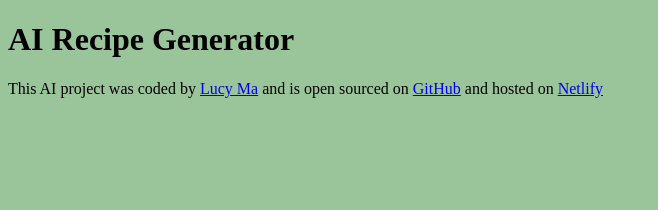
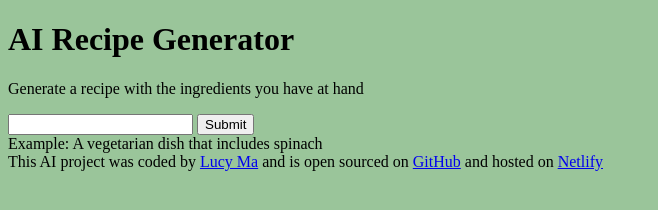
Before and after one commit to Ma-Lucy/Ai-Recipe-Generator, a plain HTML site: page index.html in a window 1280 px wide. Shown: the whole page, without its empty margins (0-658 px from the left). Drawn offline with Linux system fonts and the light colour scheme.

Commit message:
Added basic html
Form and example text

```diff
--- a/index.html
+++ b/index.html
@@ -7,7 +7,13 @@
     <link rel="stylesheet" type="text/css" href="src/styles.css" />
   </head>
   <body>
+    <div class="main-container">
       <h1>AI Recipe Generator</h1>
+      <p>Generate a recipe with the ingredients you have at hand</p>
+      <form>
+        <input type="text" required /> <button type="submit">Submit</button>
+      </form>
+      <div>Example: A vegetarian dish that includes spinach</div>
       <footer>
         This AI project was coded by
         <a href="https://github.com/Ma-Lucy" target="_blank">Lucy Ma</a> and is
@@ -20,6 +26,7 @@
           >Netlify</a
         >
       </footer>
+    </div>
     <script src="src/script.js"></script>
   </body>
 </html>
```
Lines whose indentation alone changed are shown as unchanged.
